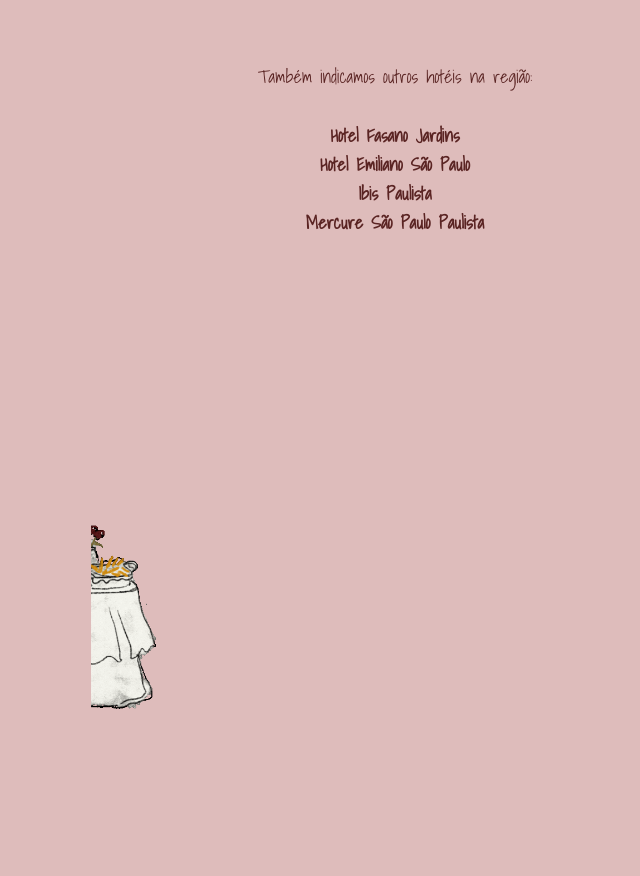
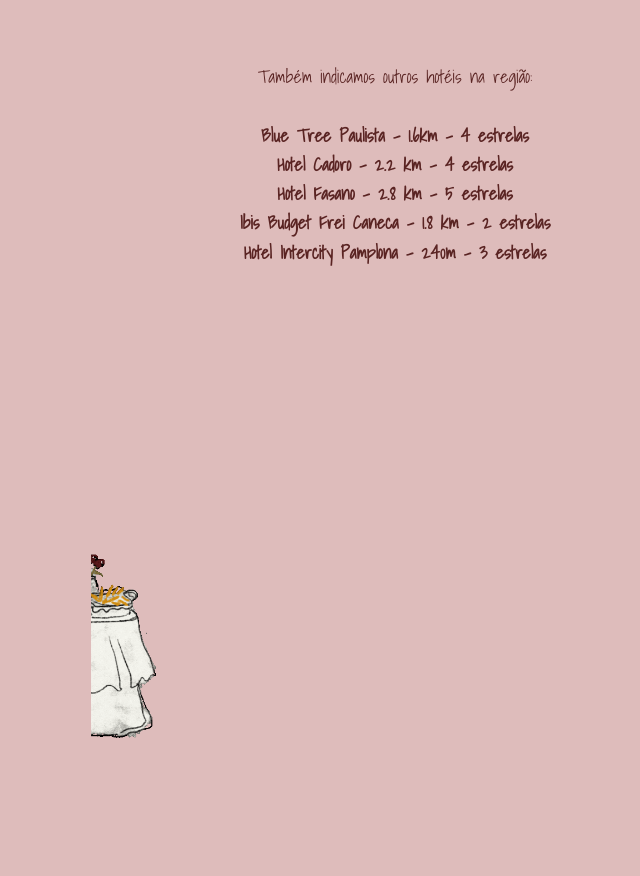
Before and after one commit to biatcarvalheira/marcela-e-heitor, a Next.js app: page / in a window 1280 px wide. Shown: the part 3640-4516 px from the top of the page, without its empty margins (245-885 px from the left). Built offline with nearby package versions, Linux system fonts and the light colour scheme; a web font is replaced by a local one.

Commit message:
update hotels list

```diff
--- a/app/page.tsx
+++ b/app/page.tsx
@@ -262,13 +262,50 @@
         Também indicamos outros hotéis na região:
         <br />
         <br />
-        <strong>Hotel Fasano Jardins</strong>
+        <a
+          href="https://www.bluetree.com.br/hotel/blue-tree-premium-paulista"
+          target="_blank"
+          rel="noopener noreferrer"
+          className="font-semibold hover:underline"
+        >
+          Blue Tree Paulista - 1.6km - 4 estrelas
+        </a>
         <br />
-        <strong>Hotel Emiliano São Paulo</strong>
+        <a
+          href="https://cadoro.com.br/"
+          target="_blank"
+          rel="noopener noreferrer"
+          className="font-semibold hover:underline"
+        >
+          Hotel Cadoro - 2.2 km - 4 estrelas
+        </a>
         <br />
-        <strong>Ibis Paulista</strong>
+        <a
+          href="https://www.fasano.com.br/hotel/hotel-fasano-sao-paulo/"
+          target="_blank"
+          rel="noopener noreferrer"
+          className="font-semibold hover:underline"
+        >
+          Hotel Fasano - 2.8 km - 5 estrelas
+        </a>
         <br />
-        <strong>Mercure São Paulo Paulista</strong>
+        <a
+          href="https://all.accor.com/hotel/9610/index.pt-br.shtml?utm_campaign=seo+maps&utm_medium=seo+maps&utm_source=bing+maps"
+          target="_blank"
+          rel="noopener noreferrer"
+          className="font-semibold hover:underline"
+        >
+          Ibis Budget Frei Caneca - 1.8 km - 2 estrelas
+        </a>
+        <br />
+        <a
+          href="https://www.intercityhoteis.com.br/hotel-sao-paulo/hotel-intercity-pamplona-paulista"
+          target="_blank"
+          rel="noopener noreferrer"
+          className="font-semibold hover:underline"
+        >
+          Hotel Intercity Pamplona - 240m - 3 estrelas
+        </a>
       </p>
     </div>
 
```
